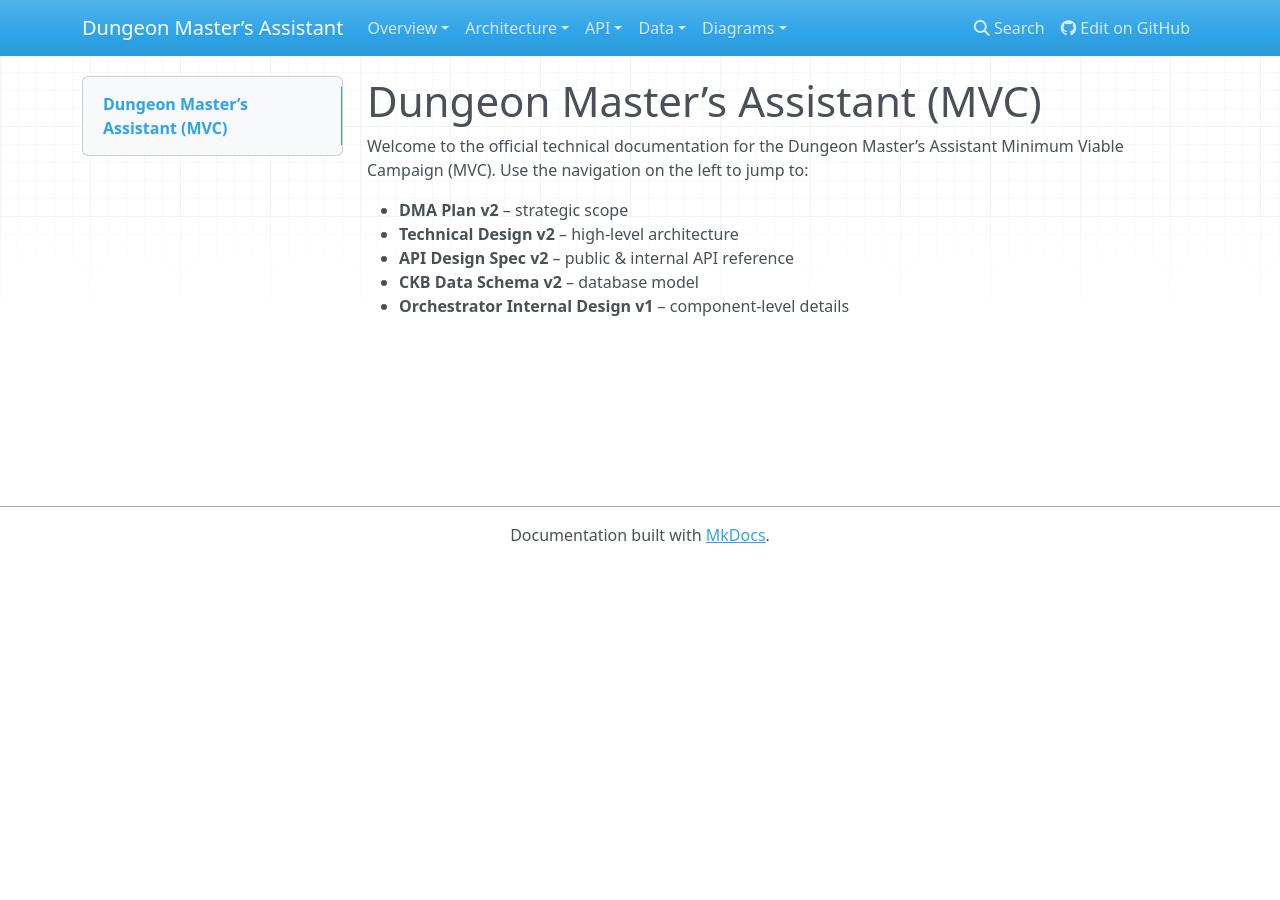
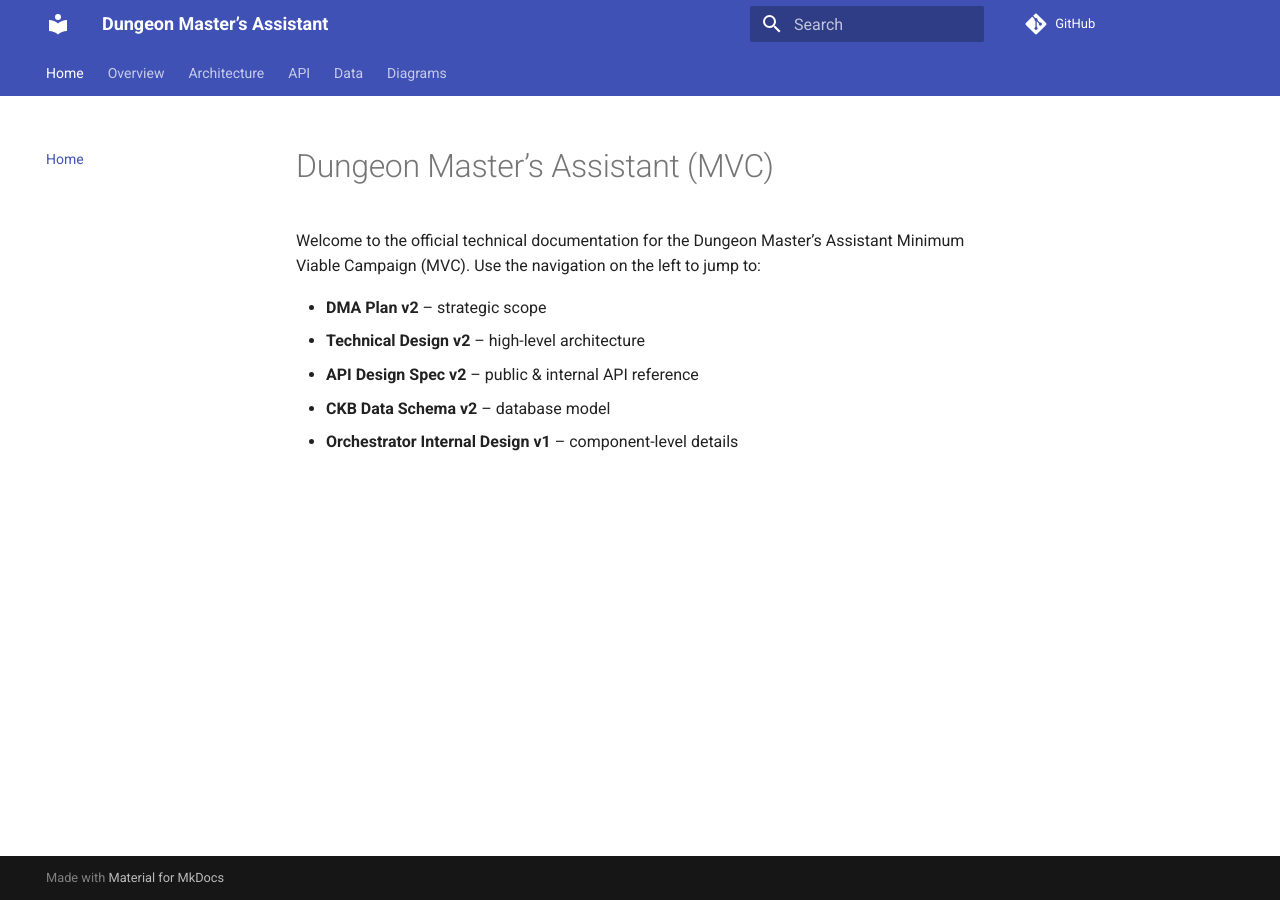
Before and after one commit to Dungeon-Master-s-Assistant/dma, an MkDocs documentation site: the page built from docs/index.md, in a window 1280 px wide. Built offline with MkDocs 1.6.1 and Material for MkDocs 9.7.7, drawn with Linux system fonts in a browser that asks for light colours; nearby versions of some CDN libraries; comment, search, counter and statistics services are not loaded.

Commit message:
Update mkdocs.yml
configure nav + theme

```diff
--- a/mkdocs.yml
+++ b/mkdocs.yml
@@ -1,7 +1,16 @@
 site_name: Dungeon Master’s Assistant
+site_url: https://dungeon-master-s-assistant.github.io/dma/
 repo_url: https://github.com/Dungeon-Master-s-Assistant/dma
 
+theme:
+  name: material
+  features:
+    - navigation.tabs
+    - navigation.sections
+    - search.highlight
+
 nav:
+  - Home: index.md
   - Overview:
       - DMA Plan v2: dma-plan-v2.md
   - Architecture:
```
